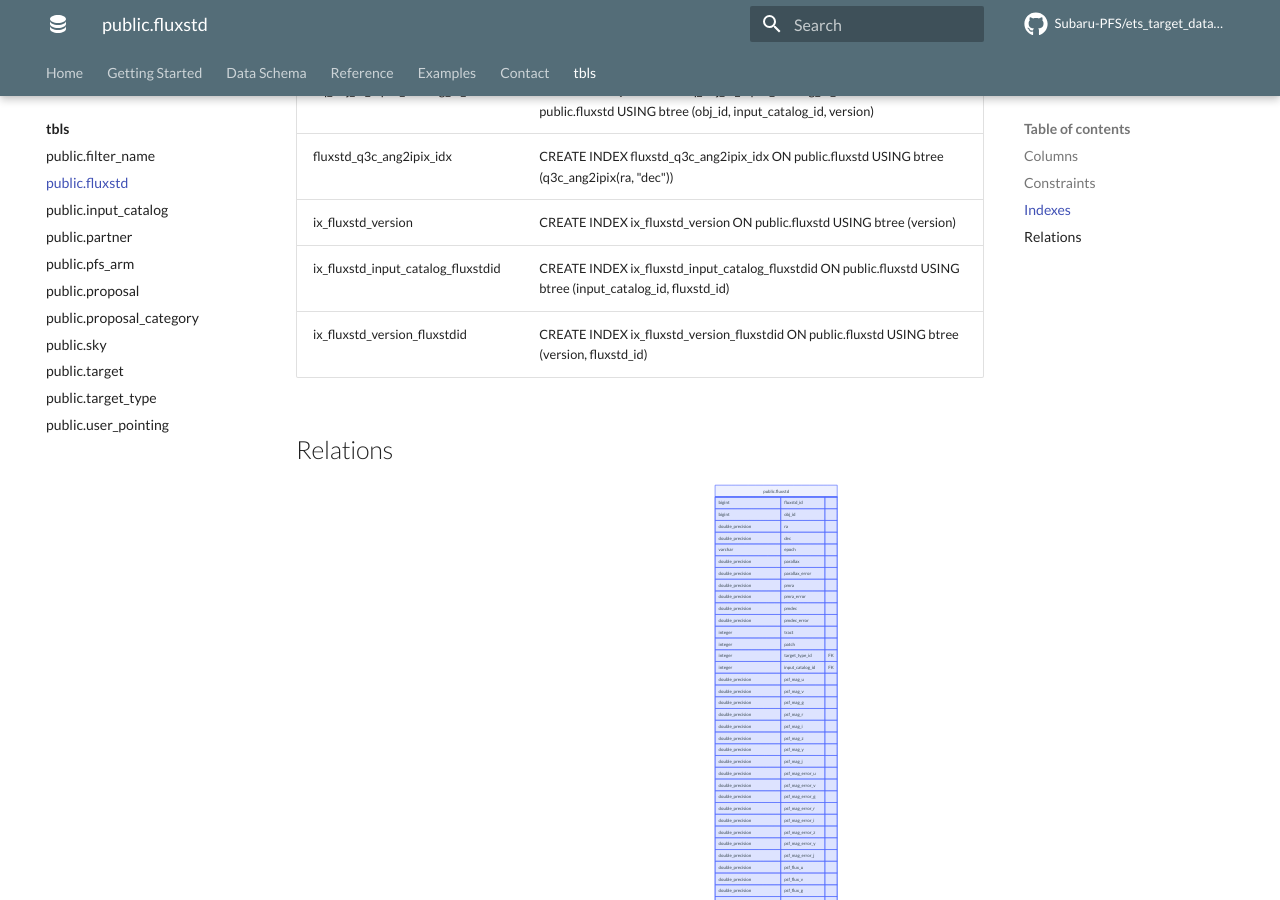
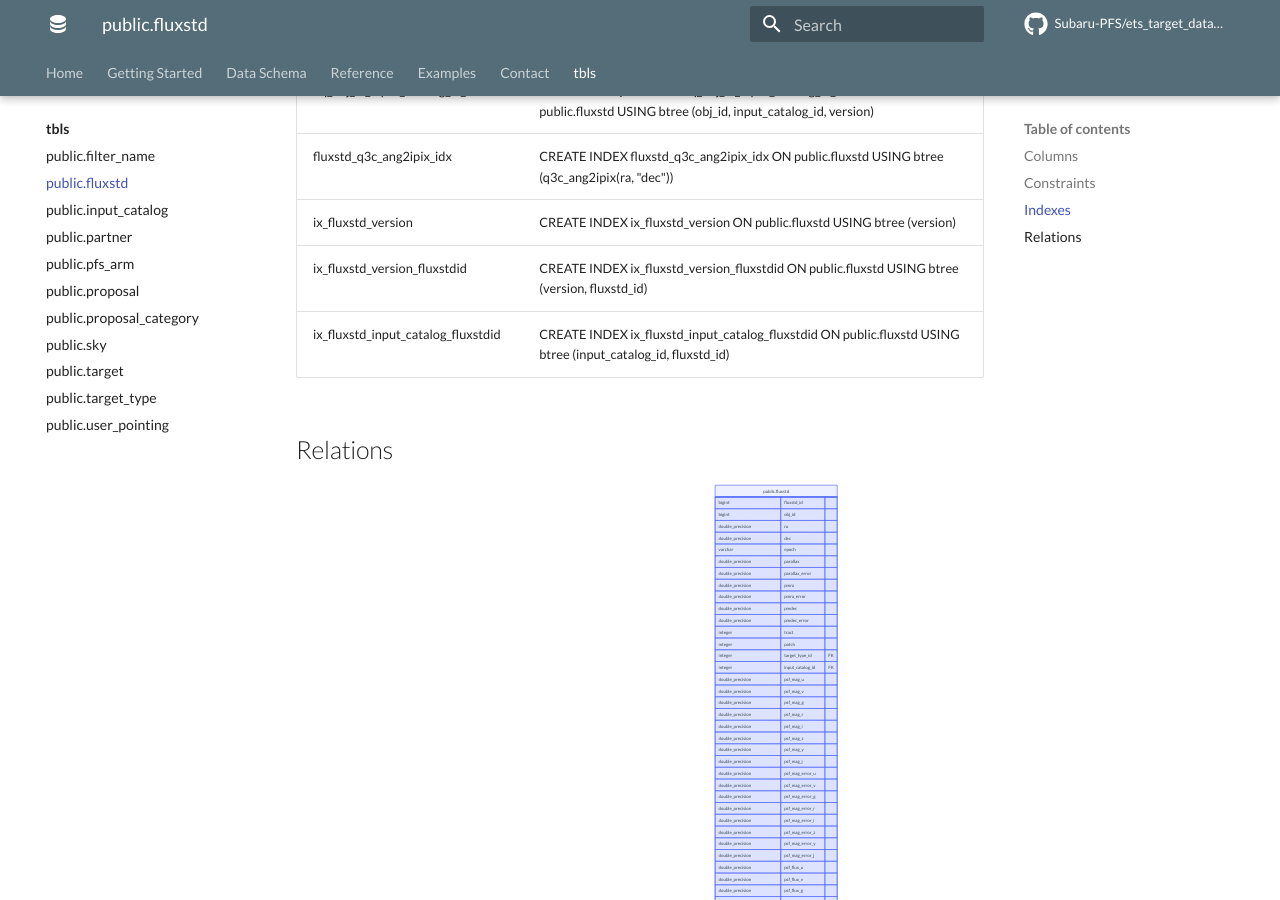
Before and after one commit to Subaru-PFS/ets_target_database, an MkDocs documentation site: the page built from docs/tbls/public.fluxstd.md, in a window 1280 px wide and 900 px high, scrolled down 6907 px. Built offline with MkDocs 1.6.1 and Material for MkDocs 9.7.7, drawn with Linux system fonts in a browser that asks for light colours; plug-ins that fetch from the network failed and are left out; comment, search, counter and statistics services are not loaded.

```diff
--- a/docs/tbls/public.fluxstd.md
+++ b/docs/tbls/public.fluxstd.md
@@ -103,8 +103,8 @@
 | uq_obj_id_input_catalog_id_version | CREATE UNIQUE INDEX uq_obj_id_input_catalog_id_version ON public.fluxstd USING btree (obj_id, input_catalog_id, version) |
 | fluxstd_q3c_ang2ipix_idx | CREATE INDEX fluxstd_q3c_ang2ipix_idx ON public.fluxstd USING btree (q3c_ang2ipix(ra, "dec")) |
 | ix_fluxstd_version | CREATE INDEX ix_fluxstd_version ON public.fluxstd USING btree (version) |
+| ix_fluxstd_version_fluxstdid | CREATE INDEX ix_fluxstd_version_fluxstdid ON public.fluxstd USING btree (version, fluxstd_id) |
 | ix_fluxstd_input_catalog_fluxstdid | CREATE INDEX ix_fluxstd_input_catalog_fluxstdid ON public.fluxstd USING btree (input_catalog_id, fluxstd_id) |
-| ix_fluxstd_version_fluxstdid | CREATE INDEX ix_fluxstd_version_fluxstdid ON public.fluxstd USING btree (version, fluxstd_id) |
 
 ## Relations
 
```
Also changed, not shown: docs/tbls/public.target.md (+1 -1 lines), 1 other file.
